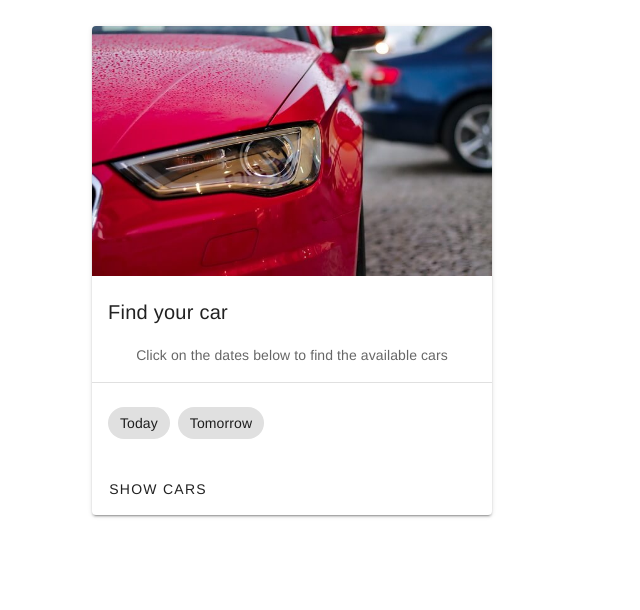
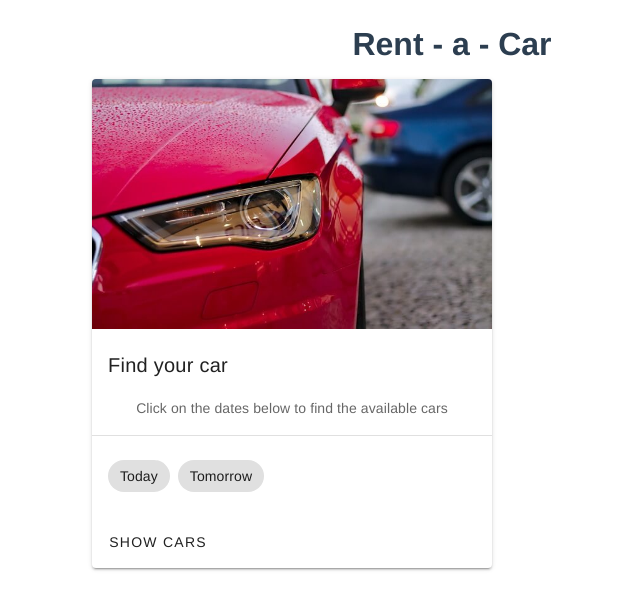
Before and after one commit to leokotman/rent-vehicle, a Vue app: page / in a window 1280 px wide. Shown: the top 610 px of the page, without its empty margins (98-738 px from the left). Built offline with nearby package versions, Linux system fonts and the light colour scheme; no server answers.

Commit message:
styled a bit

```diff
--- a/src/App.vue
+++ b/src/App.vue
@@ -1,5 +1,6 @@
 <template>
   <div id="app">
+    <h1>Rent - a - Car</h1>
     <find-car @showCars="showCars" :carsShown="carsShown" />
     <cars-list v-if="carsShown" :vehicles="fetchedData.vehicles" />
   </div>
@@ -80,4 +81,8 @@ export default {
   align-items: center;
   gap: 1rem;
 }
+h1 {
+  font-size: 2rem;
+  width: 80%;
+}
 </style>
--- a/src/components/CarsList.vue
+++ b/src/components/CarsList.vue
@@ -9,10 +9,13 @@
             <img :src="car.image.thumb_url" class="car_img" />
           </v-list-item-icon>
           <v-list-item-content>
-            <v-list-item-title>Model: {{car.vehicle_model.name}}</v-list-item-title>
+            <v-list-item-title
+              >Model: {{ car.vehicle_model.name }}</v-list-item-title
+            >
             <v-list-item-subtitle> №: {{ car.id }}</v-list-item-subtitle>
-            <p>Car type:{{ car.car_type }}</p>
+            <p>Car type: {{ car.car_type }}</p>
             <p>Fuel: {{ car.fuel_type }}</p>
+            <p>License: {{ car.license }}</p>
           </v-list-item-content>
         </v-list-item>
       </v-list-item-group>
```
